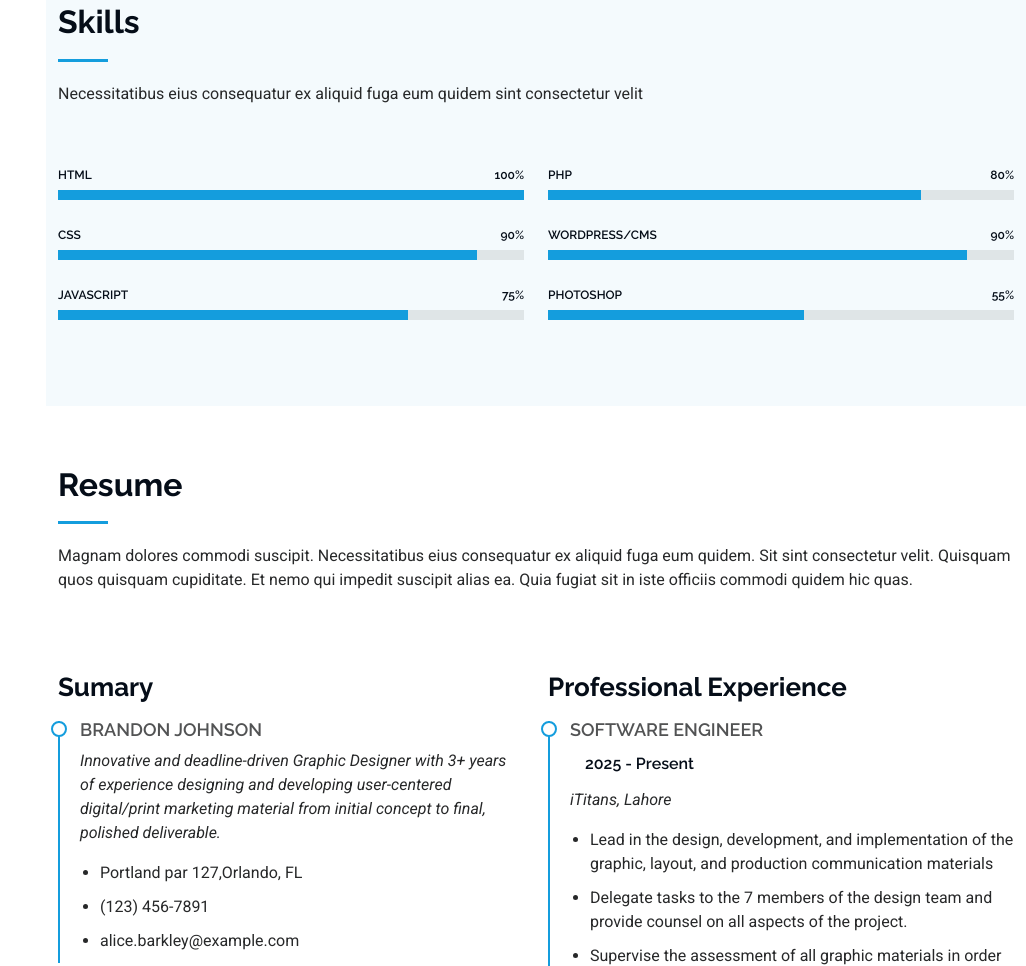
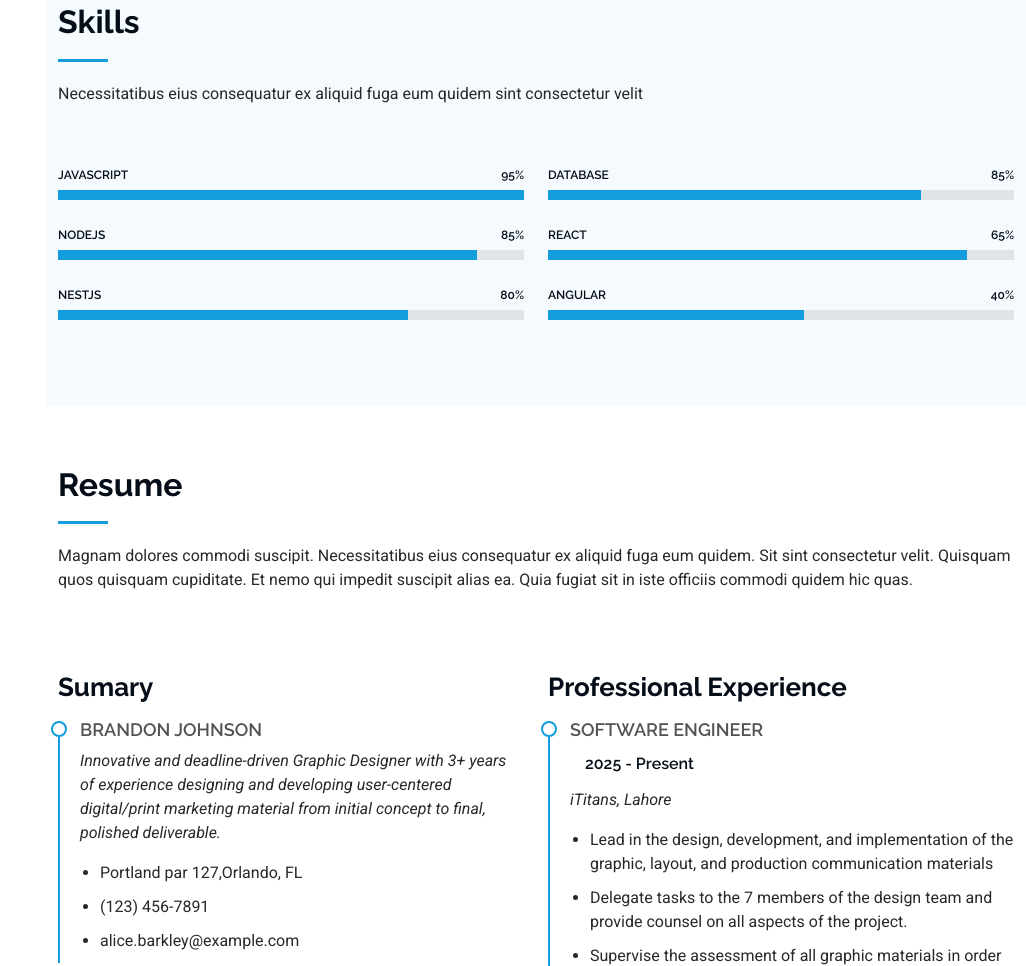
Before and after one commit to git-mahad/Mahad-s-Profile, a plain HTML site: page index.html in a window 1280 px wide. Shown: the part 1983-2949 px from the top of the page, without its empty margins (254-1280 px from the left). Drawn offline with Linux system fonts and the light colour scheme.

Commit message:
skill added

```diff
--- a/index.html
+++ b/index.html
@@ -256,7 +256,7 @@
         <div class="row skills-content skills-animation">
           <div class="col-lg-6">
             <div class="progress">
-              <span class="skill"><span>HTML</span> <i class="val">100%</i></span>
+              <span class="skill"><span>JavaScript</span> <i class="val">95%</i></span>
               <div class="progress-bar-wrap">
                 <div class="progress-bar" role="progressbar" aria-valuenow="100" aria-valuemin="0" aria-valuemax="100">
                 </div>
@@ -265,7 +265,7 @@
             <!-- End Skills Item -->
 
             <div class="progress">
-              <span class="skill"><span>CSS</span> <i class="val">90%</i></span>
+              <span class="skill"><span>NodeJs</span> <i class="val">85%</i></span>
               <div class="progress-bar-wrap">
                 <div class="progress-bar" role="progressbar" aria-valuenow="90" aria-valuemin="0" aria-valuemax="100">
                 </div>
@@ -274,7 +274,7 @@
             <!-- End Skills Item -->
 
             <div class="progress">
-              <span class="skill"><span>JavaScript</span> <i class="val">75%</i></span>
+              <span class="skill"><span>NestJs</span> <i class="val">80%</i></span>
               <div class="progress-bar-wrap">
                 <div class="progress-bar" role="progressbar" aria-valuenow="75" aria-valuemin="0" aria-valuemax="100">
                 </div>
@@ -285,7 +285,7 @@
 
           <div class="col-lg-6">
             <div class="progress">
-              <span class="skill"><span>PHP</span> <i class="val">80%</i></span>
+              <span class="skill"><span>DataBase</span> <i class="val">85%</i></span>
               <div class="progress-bar-wrap">
                 <div class="progress-bar" role="progressbar" aria-valuenow="80" aria-valuemin="0" aria-valuemax="100">
                 </div>
@@ -294,7 +294,7 @@
             <!-- End Skills Item -->
 
             <div class="progress">
-              <span class="skill"><span>WordPress/CMS</span> <i class="val">90%</i></span>
+              <span class="skill"><span>React</span> <i class="val">65%</i></span>
               <div class="progress-bar-wrap">
                 <div class="progress-bar" role="progressbar" aria-valuenow="90" aria-valuemin="0" aria-valuemax="100">
                 </div>
@@ -303,7 +303,7 @@
             <!-- End Skills Item -->
 
             <div class="progress">
-              <span class="skill"><span>Photoshop</span> <i class="val">55%</i></span>
+              <span class="skill"><span>Angular</span> <i class="val">40%</i></span>
               <div class="progress-bar-wrap">
                 <div class="progress-bar" role="progressbar" aria-valuenow="55" aria-valuemin="0" aria-valuemax="100">
                 </div>
```
